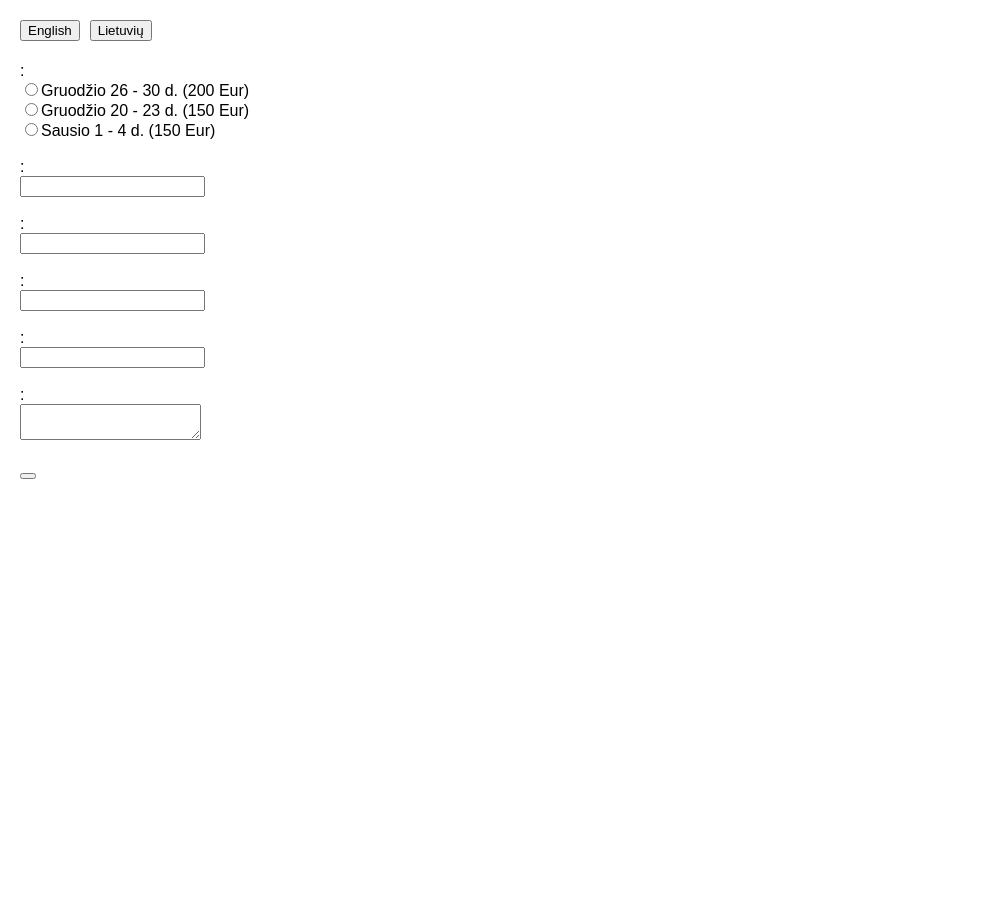
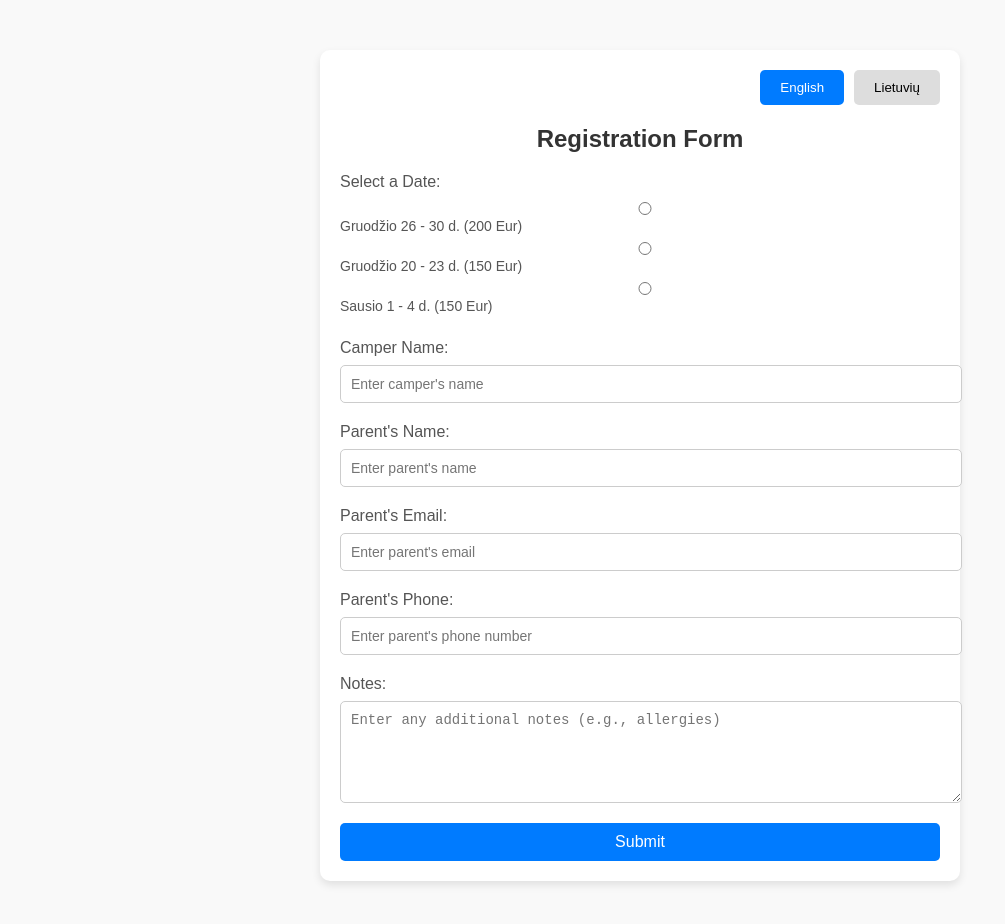
Before and after one commit to iQnas02/urban-ranch-grasshopper, a React (Create React App) app: page / in a window 1280 px wide. Shown: the top 924 px of the page, without its empty margins (0-1005 px from the left). Before the commit the page ends 800 px from the top, so only its background shows below. Built offline with nearby package versions, Linux system fonts and the light colour scheme; no server answers.

Commit message:
with some styles

```diff
--- a/src/App.js
+++ b/src/App.js
@@ -1,5 +1,6 @@
 import React, { useState, useEffect } from "react";
 import axios from "axios";
+import "./App.css"; // For external CSS
 
 const App = () => {
     const [language, setLanguage] = useState("en"); // Default language
@@ -57,21 +58,29 @@ const App = () => {
     };
 
     return (
-        <div style={{ padding: "20px", fontFamily: "Arial" }}>
+        <div className="app-container">
             {/* Language Switcher */}
-            <div style={{ marginBottom: "20px" }}>
-                <button onClick={() => setLanguage("en")} style={{ marginRight: "10px" }}>
+            <div className="language-switcher">
+                <button
+                    className={language === "en" ? "active" : ""}
+                    onClick={() => setLanguage("en")}
+                >
                     English
                 </button>
-                <button onClick={() => setLanguage("lt")}>Lietuvių</button>
+                <button
+                    className={language === "lt" ? "active" : ""}
+                    onClick={() => setLanguage("lt")}
+                >
+                    Lietuvių
+                </button>
             </div>
 
             {/* Form */}
-            <h1>{translations.title}</h1>
-            <form onSubmit={handleSubmit}>
-                <div>
-                    <label>{translations.date}:</label>
-                    <br />
+            <h1 className="form-title">{translations.title || "Registration Form"}</h1>
+            <form className="form-container" onSubmit={handleSubmit}>
+                <div className="form-group">
+                    <label>{translations.date || "Select a Date"}:</label>
+                    <div className="radio-group">
                         <label>
                             <input
                                 type="radio"
@@ -81,7 +90,6 @@ const App = () => {
                             />
                             Gruodžio 26 - 30 d. (200 Eur)
                         </label>
-                    <br />
                         <label>
                             <input
                                 type="radio"
@@ -91,7 +99,6 @@ const App = () => {
                             />
                             Gruodžio 20 - 23 d. (150 Eur)
                         </label>
-                    <br />
                         <label>
                             <input
                                 type="radio"
@@ -102,78 +109,69 @@ const App = () => {
                             Sausio 1 - 4 d. (150 Eur)
                         </label>
                     </div>
+                </div>
 
-                <br />
-
-                <div>
-                    <label>{translations.camperName}:</label>
-                    <br />
+                <div className="form-group">
+                    <label>{translations.camperName || "Camper Name"}:</label>
                     <input
                         type="text"
                         name="camperName"
                         value={formData.camperName}
                         onChange={handleChange}
                         required
+                        placeholder="Enter camper's name"
                     />
                 </div>
 
-                <br />
-
-                <div>
-                    <label>{translations.parentName}:</label>
-                    <br />
+                <div className="form-group">
+                    <label>{translations.parentName || "Parent's Name"}:</label>
                     <input
                         type="text"
                         name="parentName"
                         value={formData.parentName}
                         onChange={handleChange}
                         required
+                        placeholder="Enter parent's name"
                     />
                 </div>
 
-                <br />
-
-                <div>
-                    <label>{translations.parentEmail}:</label>
-                    <br />
+                <div className="form-group">
+                    <label>{translations.parentEmail || "Parent's Email"}:</label>
                     <input
                         type="email"
                         name="parentEmail"
                         value={formData.parentEmail}
                         onChange={handleChange}
                         required
+                        placeholder="Enter parent's email"
                     />
                 </div>
 
-                <br />
-
-                <div>
-                    <label>{translations.parentPhone}:</label>
-                    <br />
+                <div className="form-group">
+                    <label>{translations.parentPhone || "Parent's Phone"}:</label>
                     <input
                         type="tel"
                         name="parentPhone"
                         value={formData.parentPhone}
                         onChange={handleChange}
                         required
+                        placeholder="Enter parent's phone number"
                     />
                 </div>
 
-                <br />
-
-                <div>
-                    <label>{translations.notes}:</label>
-                    <br />
+                <div className="form-group">
+                    <label>{translations.notes || "Notes"}:</label>
                     <textarea
                         name="notes"
                         value={formData.notes}
                         onChange={handleChange}
+                        placeholder="Enter any additional notes (e.g., allergies)"
                     ></textarea>
                 </div>
 
-                <br />
-
-                <button type="submit">{translations.submit}</button>
+                <button type="submit" className="submit-button">
+                    {translations.submit || "Submit"}
+                </button>
             </form>
         </div>
     );
```
Lines whose indentation alone changed are shown as unchanged.
